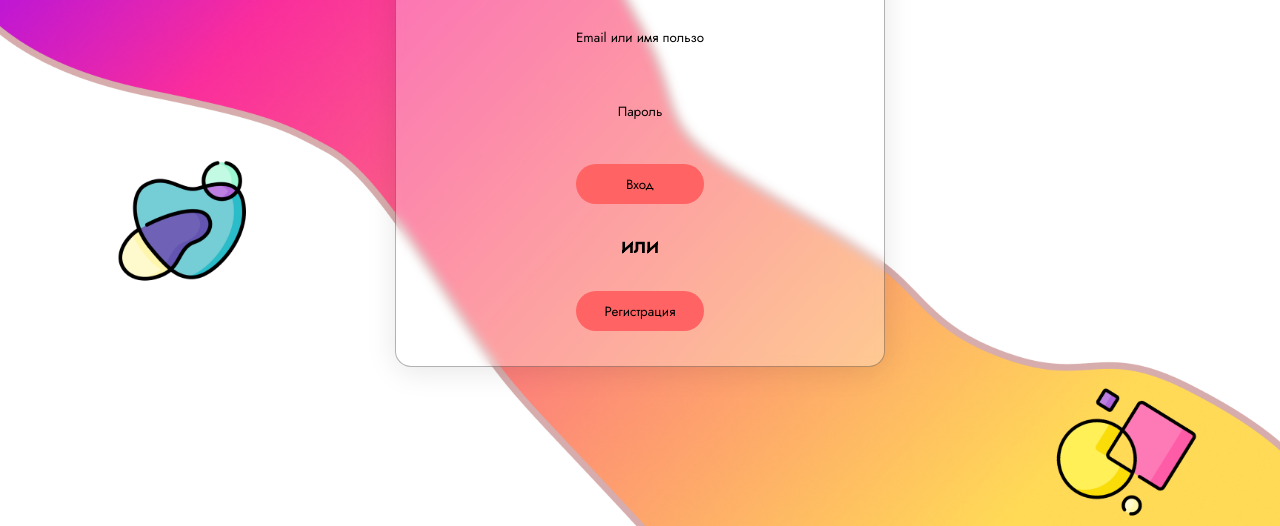
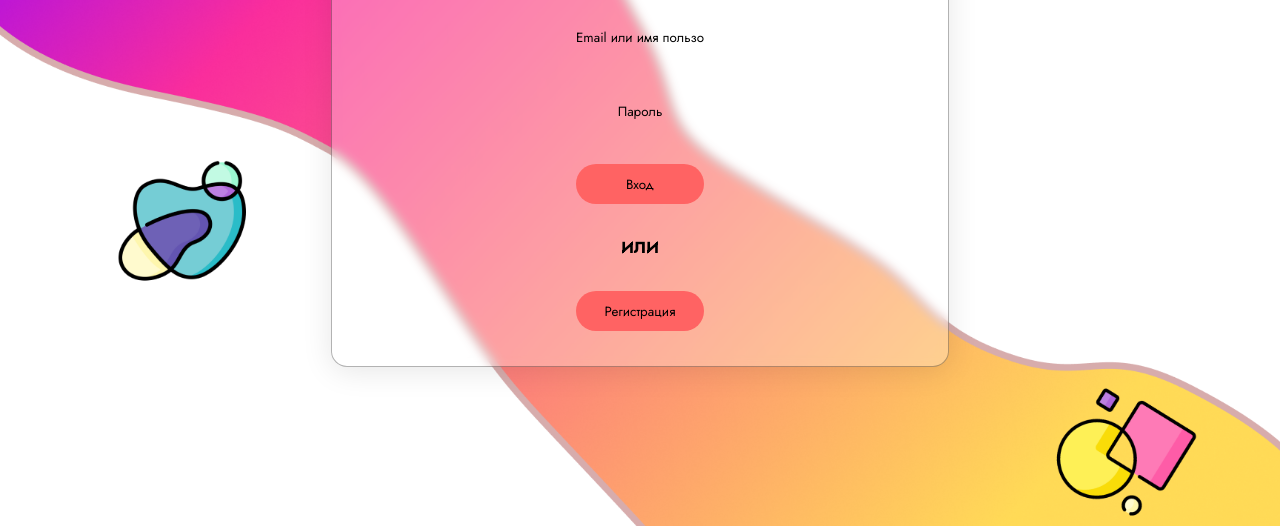
Before and after one commit to CLEVER1337/SmartEdu, a plain HTML site: page USER_AUTHORIZATION/User_authorization.html in a window 1280 px wide. Shown: the part 274-800 px from the top of the page. Drawn offline with Linux system fonts and the light colour scheme.

Commit message:
make adaptive

```diff
--- a/USER_AUTHORIZATION/User_authorization_style.css
+++ b/USER_AUTHORIZATION/User_authorization_style.css
@@ -16,7 +16,7 @@ body{
     font-family: Jost;
     max-width: 35vw;
     max-height: 55vh;
-    min-width:35vw;
+    min-width:45vw;
     min-height: 15vh;
     padding: 20px;
     position: absolute;
```
Also changed, not shown: TUTOR_AUTHORIZATION/Tutor_authorization.html (+1 -1 lines).
